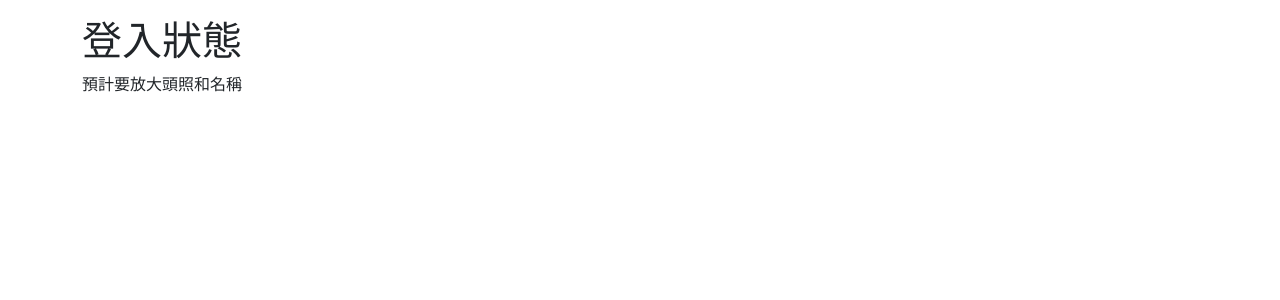
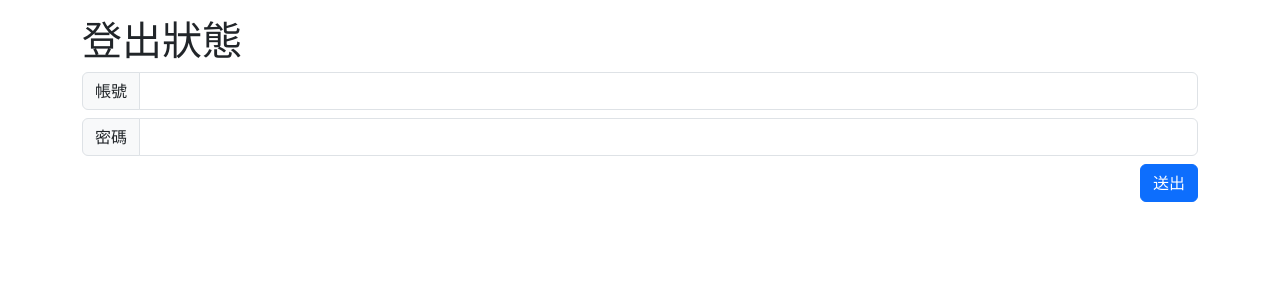
Before and after one commit to Harry5566/restful-api, a Next.js app in the folder project_f/client/: page / in a window 1280 px wide. Shown: the top 300 px of the page. Built offline with nearby package versions, Linux system fonts and the light colour scheme.

Commit message:
帳密component 屬性實作

```diff
--- a/project_f/client/app/_components/logout.js
+++ b/project_f/client/app/_components/logout.js
@@ -1,10 +1,47 @@
 "use client";
 
+import { useState } from "react";
+
 export default function Logout() {
+  const [account, setAccount] = useState("");
+  const [password, setPassword] = useState("");
+
+  const onclick = () => {
+    console.log(account, password);
+  };
+
   return (
     <>
       <h1>登出狀態</h1>
-      <p>預計要放表單</p>
+      <div className="input-group mb-2">
+        <span className="input-group-text">帳號</span>
+        <input
+          type="text"
+          name="account"
+          className="form-control"
+          value={account}
+          onChange={(e) => {
+            setAccount(e.target.value);
+          }}
+        />
+      </div>
+      <div className="input-group mb-2">
+        <span className="input-group-text">密碼</span>
+        <input
+          type="password"
+          name="password"
+          className="form-control"
+          value={password}
+          onChange={(e) => {
+            setPassword(e.target.value);
+          }}
+        />
+      </div>
+      <div className="d-flex">
+        <div className="btn btn-primary ms-auto btn-login" onClick={onclick}>
+          送出
+        </div>
+      </div>
     </>
   );
 }
--- a/project_f/client/hooks/use-auth.js
+++ b/project_f/client/hooks/use-auth.js
@@ -6,7 +6,7 @@ const AuthContext = createContext(null);
 AuthContext.displayName = "AuthContext";
 
 export function AuthProvider({ children }) {
-  const [user, setUser] = useState({})
+  const [user, setUser] = useState(null)
 
   return(
     <AuthContext.Provider value={{user}}>
```
